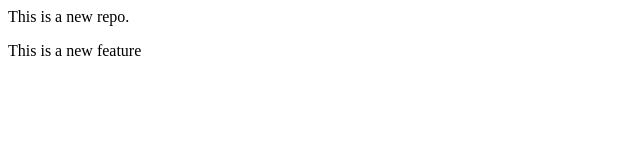
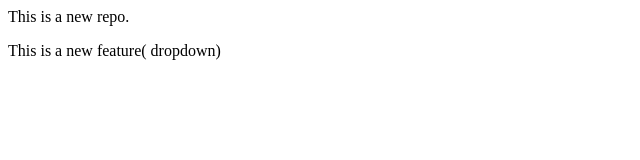
Before and after one commit to DSV-Siddharth/localrepo, a plain HTML site: page index.html in a window 1280 px wide. Shown: the full height of the page, 0-640 px from the left. Drawn offline with Linux system fonts and the light colour scheme.

Commit message:
Added a dropdown

```diff
--- a/index.html
+++ b/index.html
@@ -1,2 +1,4 @@
 <p>This is a new repo.</p>
-<p>This is a new feature</p>
+<p>This is a new feature(
+    dropdown)
+</p>
```
